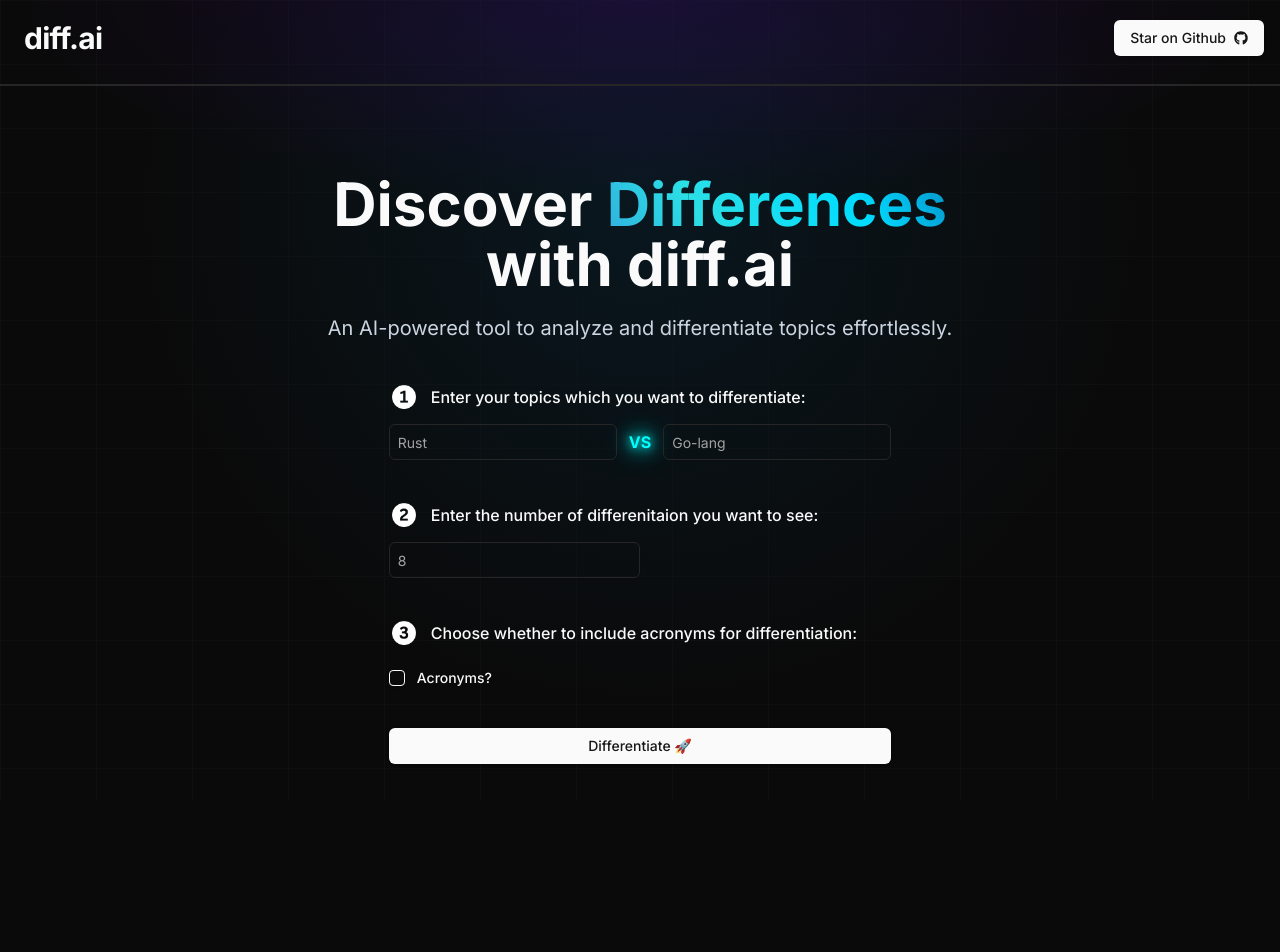
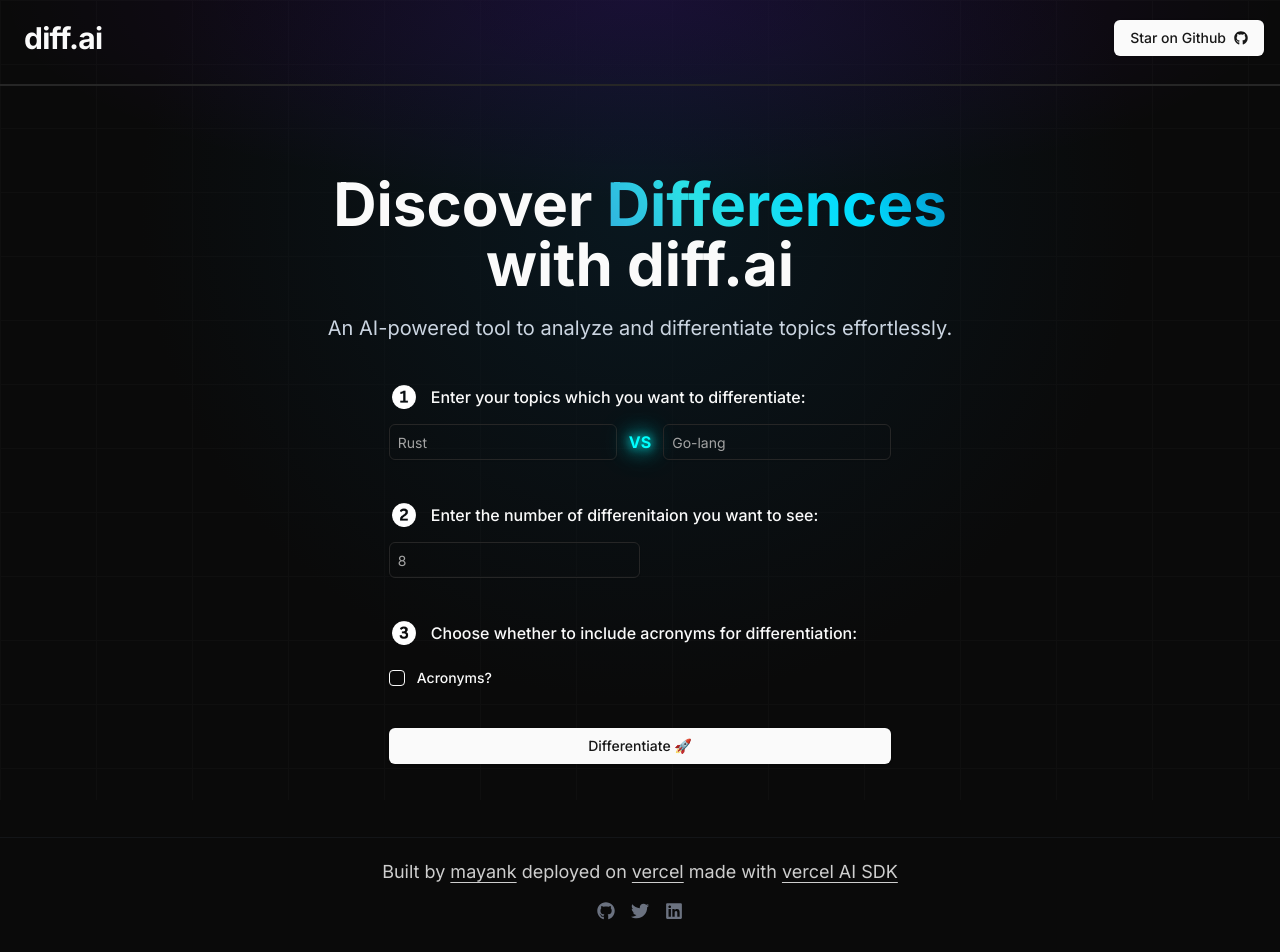
Before and after one commit to codescalper/diff.ai, a Next.js app: page / in a window 1280 px wide. Shown: the top 952 px of the page. Before the commit the page ends 800 px from the top, so only its background shows below. Built offline with nearby package versions, Linux system fonts and the light colour scheme.

Commit message:
Add Footer component

```diff
--- a/app/layout.tsx
+++ b/app/layout.tsx
@@ -5,6 +5,7 @@
 import Header from '@/components/Header'
 const inter = Inter({ subsets: ['latin'] })
 import { Toaster } from "@/components/ui/toaster"
+import Footer from '@/components/Footer'
 export const metadata: Metadata = {
   title: 'diff.',
   description: 'Generated by create next app',
@@ -31,6 +32,7 @@
         <div className="absolute bottom-0 left-0 right-0 top-0 bg-[radial-gradient(circle_500px_at_50%_200px,#09171f,transparent)]"></div>
         </div>
         </ThemeProvider >
+        <Footer />
         </body>
     </html>
   )
--- /dev/null
+++ b/components/Footer.tsx
@@ -0,0 +1,70 @@
+import Link from "next/link";
+import React from "react";
+import { FaGithub, FaLinkedin, FaTwitter } from "react-icons/fa";
+
+const Footer = () => {
+  return (
+    <div>
+      <footer className="  w-full border-t border-gray-700 border-opacity-50 dark:border-opacity-20 mt-16">
+        <div className="mx-auto sm:max-w-7xl text-center py-5 px-6 sm:px-0">
+          <div className="text-gray-500 dark:text-white/80 text-base sm:text-lg">
+            Built by{" "}
+            <a
+              href="https://twitter.com/mayanks_tw"
+              rel="noopener"
+              target="_blank"
+              className="underline underline-offset-4"
+            >
+              mayank
+            </a>{" "}
+            deployed on{" "}
+            <a
+              href="https://vercel.com"
+              rel="noopener"
+              target="_blank"
+              className="underline underline-offset-4"
+            >
+              vercel
+            </a>
+            {" "}
+            made with {" "}
+            <a
+            href="https://sdk.vercel.ai/docs"
+            rel="noopener"
+            target="_blank"
+            className="underline underline-offset-4"
+            >
+              {" "}
+              vercel AI SDK
+            </a>
+            <div className="flex  items-center justify-center p-3 xl:p-4  dark:text-gray-500  space-x-2 xl:space-x-4">
+              <Link
+                className="hover:dark:text-white/80 transition"
+                target="blank"
+                href="https://github.com/codescalper/filestruct-rust"
+              >
+                <FaGithub />
+              </Link>
+              <Link
+                className="hover:dark:text-white/80 transition"
+                target="blank"
+                href="https://twitter.com/mayanks_tw"
+              >
+                <FaTwitter />
+              </Link>
+              <Link
+                className="hover:dark:text-white/80 transition"
+                target="blank"
+                href="https://www.linkedin.com/in/mayankonli"
+              >
+                <FaLinkedin />
+              </Link>
+            </div>
+          </div>
+        </div>
+      </footer>
+    </div>
+  );
+};
+
+export default Footer;
```
